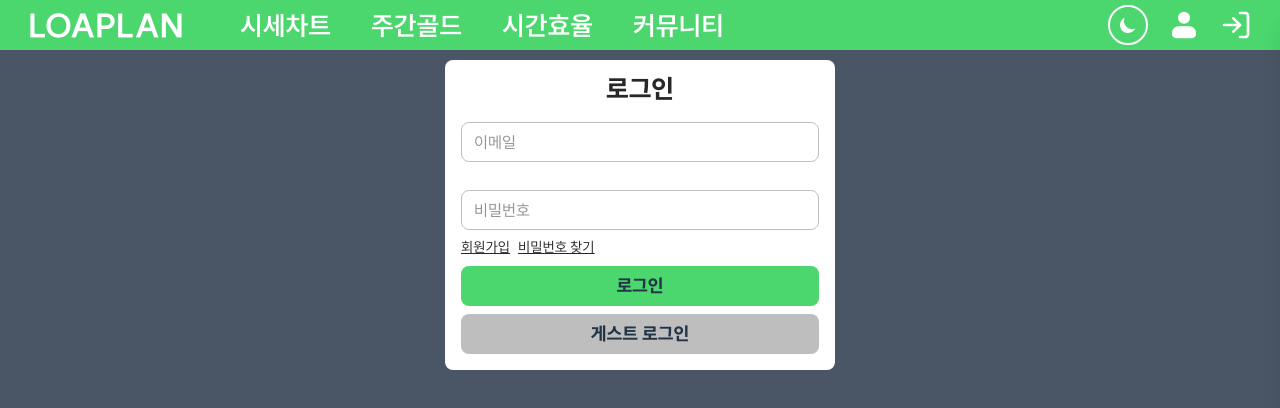
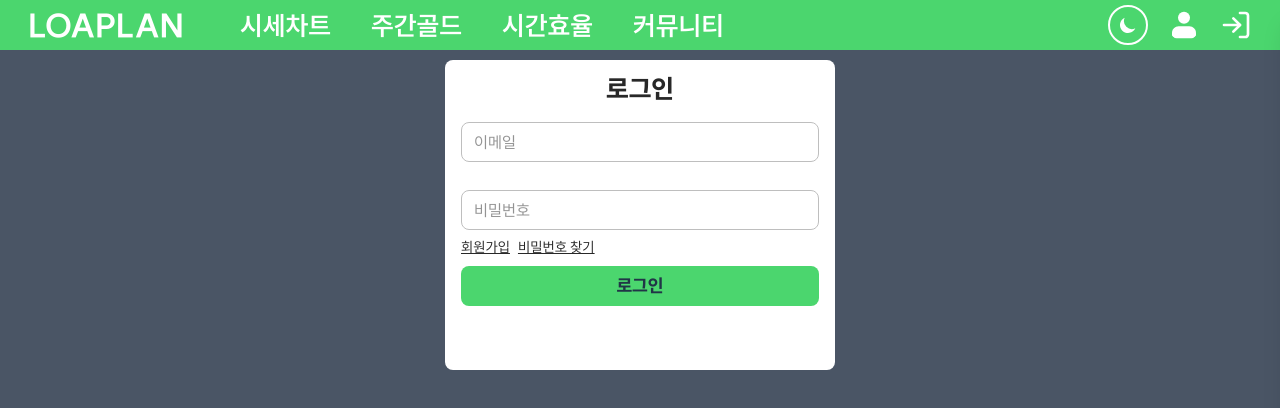
Before and after one commit to mycreature/LoaPlan, a React (Vite) app in the folder Client/: page /login in a window 1280 px wide. Shown: the top 408 px of the page. Built offline with nearby package versions, Linux system fonts and the light colour scheme; no server answers.

Commit message:
[refactor] GuestLoginForm 분리로 인한 LoginForm 내 관련 코드 제거

```diff
--- a/Client/src/components/form/LoginForm.tsx
+++ b/Client/src/components/form/LoginForm.tsx
@@ -6,8 +6,7 @@ import ErrorText from '../ui/ErrorText'
 import { AuthFormData } from '../../types/Types'
 
 import { validateEmail } from '../../utils/validation'
-import { Link, useNavigate } from 'react-router-dom'
-import { requestGuestUser } from '../../api/userApi'
+import { Link } from 'react-router-dom'
 
 interface LoginFormProps {
   onSubmit: (data: AuthFormData) => void
@@ -15,7 +14,6 @@ interface LoginFormProps {
 }
 
 const LoginForm = ({ onSubmit, isLoading = false }: LoginFormProps) => {
-  const navigate = useNavigate()
   const {
     control,
     handleSubmit,
@@ -41,12 +39,6 @@ const LoginForm = ({ onSubmit, isLoading = false }: LoginFormProps) => {
       })
       alert('입력한 정보를 확인해주세요.')
     }
-  }
-
-  const handleGusetLogin = () => {
-    requestGuestUser()
-    alert('게스트 로그인이 완료되었습니다.')
-    navigate('/')
   }
 
   return (
@@ -93,16 +85,8 @@ const LoginForm = ({ onSubmit, isLoading = false }: LoginFormProps) => {
           <span className='text-sm text-black underline'>비밀번호 찾기</span>
         </Link>
       </div>
-      <div className='mt-2 flex flex-col gap-2'>
+      <div className='mt-2 flex flex-col'>
         <Button text={isLoading ? '로그인 중...' : '로그인'} type='submit' disabled={isLoading} />
-
-        <Button
-          text='게스트 로그인'
-          darkColor='bg-white'
-          lightColor='bg-gray'
-          onClick={handleGusetLogin}
-          disabled={isLoading}
-        />
       </div>
     </form>
   )
```
